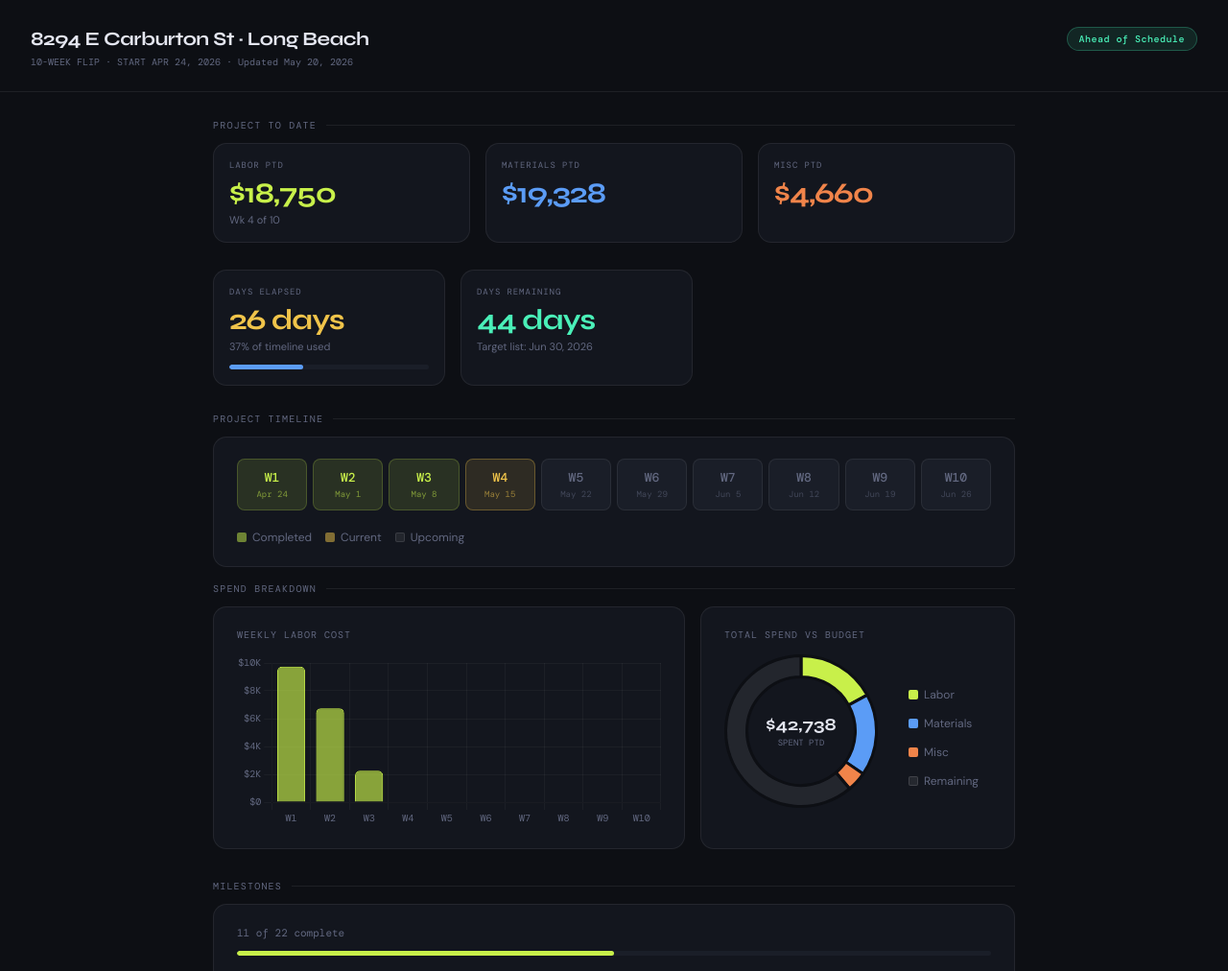
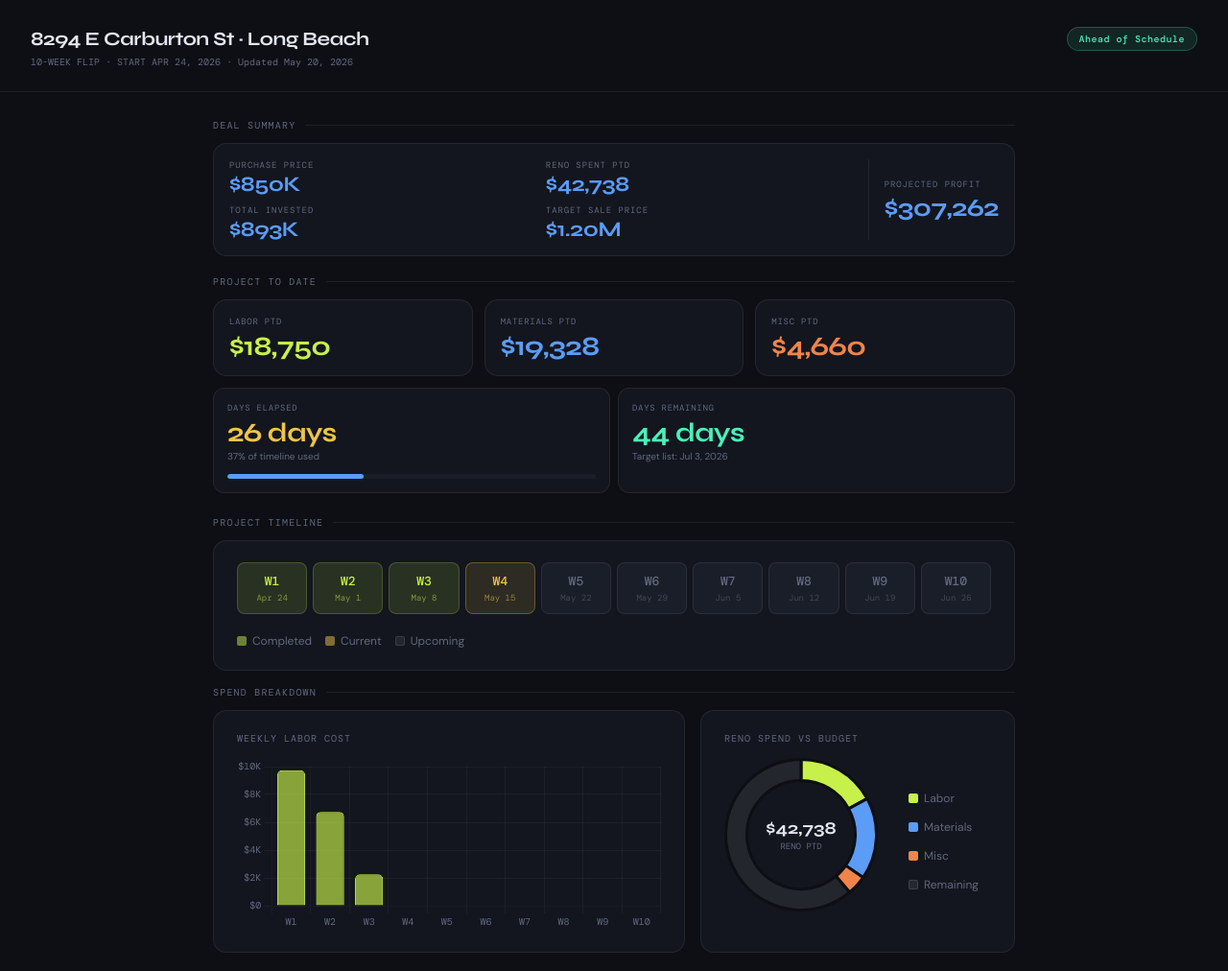
Before and after one commit to stevencchev-ux/8294-Carburton, a plain HTML site: page index.html in a window 1280 px wide. Shown: the top 1012 px of the page at 96% size. Drawn offline with nearby package versions, Linux system fonts and the light colour scheme.

Commit message:
Update index.html

```diff
--- a/index.html
+++ b/index.html
@@ -21,8 +21,13 @@
     --blue:    #5b9cf6;
   }
   * { box-sizing: border-box; margin: 0; padding: 0; -webkit-tap-highlight-color: transparent; }
-  html, body { background: var(--bg); color: var(--text); font-family: 'DM Sans', sans-serif; font-size: 15px; min-height: 100vh; }
+  html, body {
+    background: var(--bg); color: var(--text);
+    font-family: 'DM Sans', sans-serif; font-size: 15px; min-height: 100vh;
+    overflow-x: hidden; /* prevent horizontal scroll */
+  }
 
+  /* ── HEADER ── */
   .hdr {
     padding: 20px 16px 16px;
     border-bottom: 1px solid var(--border);
@@ -41,8 +46,10 @@
   .badge.at-risk     { background: rgba(240,196,74,0.1);   color: var(--warn);  border: 1px solid rgba(240,196,74,0.25); }
   .badge.behind      { background: rgba(240,90,74,0.1);    color: var(--red);   border: 1px solid rgba(240,90,74,0.25); }
 
-  .page { padding: 20px 16px 60px; max-width: 900px; margin: 0 auto; }
+  /* ── PAGE ── */
+  .page { padding: 20px 16px 60px; max-width: 900px; margin: 0 auto; width: 100%; }
 
+  /* ── SECTION LABEL ── */
   .sec {
     font-family: 'DM Mono', monospace; font-size: 10px; letter-spacing: 0.12em;
     color: var(--muted); text-transform: uppercase; margin-bottom: 12px;
@@ -50,22 +57,94 @@
   }
   .sec::after { content:''; flex:1; height:1px; background:var(--border); }
 
+  /* ── CARD ── */
   .card { background: var(--surface); border: 1px solid var(--border); border-radius: 14px; padding: 18px; margin-bottom: 12px; }
 
-  .kpi-grid { display: grid; grid-template-columns: 1fr 1fr; gap: 12px; margin-bottom: 24px; }
-  .kpi-card { background: var(--surface); border: 1px solid var(--border); border-radius: 14px; padding: 16px; }
-  .kpi-lbl  { font-family: 'DM Mono', monospace; font-size: 9px; letter-spacing: 0.1em; color: var(--muted); text-transform: uppercase; margin-bottom: 8px; }
-  .kpi-val  { font-family: 'Syne', sans-serif; font-size: 26px; font-weight: 700; letter-spacing: -0.03em; line-height: 1; }
+  /* ── DEAL SUMMARY BANNER ── */
+  .deal-banner {
+    background: var(--surface);
+    border: 1px solid var(--border);
+    border-radius: 14px;
+    padding: 16px;
+    margin-bottom: 20px;
+    display: flex;
+    gap: 0;
+    align-items: stretch;
+  }
+  .deal-left {
+    flex: 1;
+    display: grid;
+    grid-template-columns: 1fr 1fr;
+    gap: 10px;
+    min-width: 0;
+  }
+  .deal-divider {
+    width: 1px;
+    background: var(--border);
+    margin: 0 16px;
+    flex-shrink: 0;
+  }
+  .deal-right {
+    display: flex;
+    flex-direction: column;
+    justify-content: center;
+    gap: 4px;
+    flex-shrink: 0;
+  }
+  .deal-item { display: flex; flex-direction: column; gap: 3px; }
+  .deal-lbl  { font-family: 'DM Mono', monospace; font-size: 9px; letter-spacing: 0.1em; color: var(--muted); text-transform: uppercase; }
+  .deal-val  { font-family: 'Syne', sans-serif; font-size: 18px; font-weight: 700; letter-spacing: -0.02em; line-height: 1; color: var(--blue); }
+  .deal-spread-lbl { font-family: 'DM Mono', monospace; font-size: 9px; letter-spacing: 0.1em; color: var(--muted); text-transform: uppercase; }
+  .deal-spread-val { font-family: 'Syne', sans-serif; font-size: 22px; font-weight: 700; color: var(--blue); letter-spacing: -0.02em; line-height: 1; margin-top: 2px; }
+  .deal-spread-sub { display: none; }
+
+  /* ── PTD KPI GRID — always 3 cols, compact on mobile ── */
+  .kpi-grid-ptd {
+    display: grid;
+    grid-template-columns: 1fr 1fr 1fr;
+    gap: 8px;
+    margin-bottom: 12px;
+    width: 100%;
+  }
+  .kpi-card {
+    background: var(--surface); border: 1px solid var(--border);
+    border-radius: 12px; padding: 12px 10px;
+    min-width: 0; /* prevent overflow */
+  }
+  .kpi-lbl {
+    font-family: 'DM Mono', monospace; font-size: 8px; letter-spacing: 0.08em;
+    color: var(--muted); text-transform: uppercase; margin-bottom: 6px;
+    white-space: nowrap; overflow: hidden; text-overflow: ellipsis;
+  }
+  .kpi-val {
+    font-family: 'Syne', sans-serif; font-size: 18px; font-weight: 700;
+    letter-spacing: -0.02em; line-height: 1;
+  }
   .kpi-val.green  { color: var(--green); }
   .kpi-val.blue   { color: var(--blue); }
   .kpi-val.yellow { color: var(--warn); }
   .kpi-val.teal   { color: var(--teal); }
   .kpi-val.orange { color: #f0844a; }
-  .kpi-sub  { font-size: 11px; color: var(--muted); margin-top: 6px; }
+  .kpi-sub { font-size: 10px; color: var(--muted); margin-top: 4px; }
 
+  /* ── TIME KPI ROW ── */
+  .kpi-grid-time {
+    display: grid;
+    grid-template-columns: 1fr 1fr;
+    gap: 8px;
+    margin-bottom: 24px;
+    width: 100%;
+  }
+  .kpi-card-time {
+    background: var(--surface); border: 1px solid var(--border);
+    border-radius: 12px; padding: 14px;
+  }
+
+  /* ── PROGRESS BAR ── */
   .prog-track { height: 5px; background: var(--surf2); border-radius: 100px; overflow: hidden; margin-top: 12px; }
   .prog-fill  { height: 100%; border-radius: 100px; transition: width .6s ease; }
 
+  /* ── WEEK STRIP ── */
   .week-scroll { overflow-x: auto; -webkit-overflow-scrolling: touch; padding-bottom: 6px; }
   .week-scroll::-webkit-scrollbar { height: 3px; }
   .week-scroll::-webkit-scrollbar-track { background: transparent; }
@@ -73,7 +152,7 @@
   .week-strip { display: flex; gap: 6px; min-width: max-content; }
   .wk {
     flex-shrink: 0;
-    width: 72px; text-align: center; padding: 10px 6px;
+    width: 68px; text-align: center; padding: 10px 6px;
     border-radius: 8px; font-family: 'DM Mono', monospace;
   }
   .wk-num  { font-size: 13px; font-weight: 500; }
@@ -82,12 +161,13 @@
   .wk.current { background: rgba(240,196,74,0.12); color: var(--warn);  border: 1px solid rgba(240,196,74,0.3); }
   .wk.future  { background: var(--surf2);          color: var(--muted); border: 1px solid var(--border); }
 
+  /* ── LEGEND ── */
   .legend { display: flex; flex-wrap: wrap; gap: 14px; margin-top: 14px; }
   .legend-item { display: flex; align-items: center; gap: 6px; font-size: 12px; color: var(--muted); }
   .legend-dot  { width: 10px; height: 10px; border-radius: 2px; flex-shrink: 0; }
 
+  /* ── CHARTS ── */
   .chart-wrap { position: relative; width: 100%; }
-
   .donut-row { display: flex; flex-direction: column; align-items: center; }
   .donut-wrap { position: relative; width: 160px; height: 160px; }
   .donut-center {
@@ -95,9 +175,10 @@
     display: flex; flex-direction: column; align-items: center; justify-content: center;
     pointer-events: none;
   }
-  .donut-num  { font-family: 'Syne', sans-serif; font-size: 18px; font-weight: 700; color: var(--text); }
-  .donut-lbl  { font-family: 'DM Mono', monospace; font-size: 9px; color: var(--muted); margin-top: 2px; }
+  .donut-num { font-family: 'Syne', sans-serif; font-size: 18px; font-weight: 700; color: var(--text); }
+  .donut-lbl { font-family: 'DM Mono', monospace; font-size: 9px; color: var(--muted); margin-top: 2px; }
 
+  /* ── MILESTONES ── */
   .ms-item {
     display: grid;
     grid-template-columns: 58px 16px 1fr auto;
@@ -123,61 +204,62 @@
   .ms-pill.overdue { background: rgba(240,90,74,0.1);   color: var(--red); }
   .ms-pill.future  { background: rgba(255,255,255,0.04); color: var(--muted); }
 
+  /* ── DESKTOP ── */
   @media (min-width: 640px) {
     .hdr        { padding: 28px 32px 24px; }
     .hdr-title  { font-size: 20px; }
     .page       { padding: 28px 32px 60px; }
-    .kpi-grid   { grid-template-columns: repeat(4, 1fr); gap: 16px; margin-bottom: 28px; }
-    .kpi-val    { font-size: 30px; }
+    .kpi-val    { font-size: 22px; }
     .card       { padding: 22px 24px; margin-bottom: 16px; }
     .week-scroll { overflow-x: visible; }
     .week-strip  { display: grid; grid-template-columns: repeat(10, 1fr); min-width: unset; }
     .wk         { width: auto; }
     .donut-row  { flex-direction: row; gap: 32px; align-items: center; }
     .ms-item    { grid-template-columns: 68px 16px 1fr auto; gap: 14px; }
+    .deal-grid  { grid-template-columns: repeat(4, 1fr); }
+    .kpi-grid-ptd { gap: 12px; }
+    .kpi-card   { padding: 16px; border-radius: 14px; }
+    .kpi-lbl    { font-size: 9px; }
+    .kpi-val    { font-size: 24px; }
+    .deal-val   { font-size: 22px; }
+    .deal-spread-val { font-size: 26px; }
   }
   @media (min-width: 900px) {
     .spend-row { display: grid; grid-template-columns: 3fr 2fr; gap: 16px; margin-bottom: 16px; }
+    .kpi-val   { font-size: 28px; }
   }
 </style>
 </head>
 <body>
 
 <script>
-const LAST_UPDATED = "May 20, 2026";
+/* ================================================================
+   EDITABLE DATA
+   ================================================================ */
+const LAST_UPDATED    = "May 20, 2026";
+const START_DATE      = "2026-04-24";
+const TOTAL_WEEKS     = 10;
 
-const START_DATE  = "2026-04-24";
-const TOTAL_WEEKS = 10;
+/* Deal financials */
+const PURCHASE_PRICE  = 850000;
+const RENO_BUDGET     = 110000;
+const TARGET_SALE     = 1200000;
 
 const LABOR_BY_WEEK = [
-  9740,  /* Week 1  Apr 22–28 */
-  6750,  /* Week 2  Apr 29–May 5 */
-  2260,  /* Week 3  May 6–12 */
-  0,     /* Week 4  May 13–19 */
-  0,     /* Week 5  May 20–26 */
-  0,     /* Week 6  May 27–Jun 2 */
-  0,     /* Week 7  Jun 3–9 */
-  0,     /* Week 8  Jun 10–16 */
-  0,     /* Week 9  Jun 17–23 */
-  0,     /* Week 10 Jun 24–30 */
+  9740,  /* Week 1  Apr 24–30 */
+  6750,  /* Week 2  May 1–7   */
+  2260,  /* Week 3  May 8–14  */
+  0,     /* Week 4  May 15–21 */
+  0,     /* Week 5  May 22–28 */
+  0,     /* Week 6  May 29–Jun 4 */
+  0,     /* Week 7  Jun 5–11  */
+  0,     /* Week 8  Jun 12–18 */
+  0,     /* Week 9  Jun 19–25 */
+  0,     /* Week 10 Jun 26–Jul 2 */
 ];
 
-const MATERIALS = {
-  "Demo & Disposal":  1500,
-  "Structural":       0,
-  "Kitchen":          3400,
-  "Bathrooms":        0,
-  "Lighting":         500,
-  "Exterior & Paint": 0,
-  "Flooring":         0,
-  "Misc":             0,
-};
-
-/* Separate spend buckets shown in donut */
 const MATERIALS_TOTAL = 19328.13;
-const MISC_TOTAL      = 4660;      /* Trash Haul $2,960 + Asbestos $1,700 */
-
-const RENO_BUDGET = 110000;
+const MISC_TOTAL      = 4660;   /* Trash Haul $2,960 + Asbestos $1,700 */
 
 const MILESTONES = [
   { name: "Demo complete — walls, cabinets, fixtures cleared",  targetDay: 3,  done: true  },
@@ -189,10 +271,10 @@ const MILESTONES = [
   { name: "Kitchen cabinets installed",                         targetDay: 22, done: true  },
   { name: "Bathroom tile — floors & showers",                   targetDay: 24, done: true  },
   { name: "Countertops templated & ordered",                    targetDay: 25, done: true  },
-  { name: "Exterior paint complete",                            targetDay: 46, done: false },
   { name: "Recessed lighting trim & fixtures installed",        targetDay: 30, done: true  },
   { name: "Dining cabinets & wall cabinets installed",          targetDay: 32, done: true  },
   { name: "Countertops installed",                              targetDay: 35, done: false },
+  { name: "Exterior paint complete",                            targetDay: 46, done: false },
   { name: "Backsplash & pendant lights installed",              targetDay: 37, done: false },
   { name: "Bath vanities, mirrors & fixtures installed",        targetDay: 40, done: false },
   { name: "Interior paint — final coat all rooms",              targetDay: 42, done: false },
@@ -203,27 +285,28 @@ const MILESTONES = [
   { name: "Professional photos",                                targetDay: 67, done: false },
   { name: "Listed on MLS",                                      targetDay: 70, done: false },
 ];
-</script>
+/* ================================================================ */
 
-<script>
-const g = id => document.getElementById(id);
-const fmt = n => '$' + Math.round(n).toLocaleString();
+const g   = id => document.getElementById(id);
+const fmt = n  => '$' + Math.round(n).toLocaleString();
+const fmtK = n => '$' + (n >= 1000000 ? (n/1000000).toFixed(2) + 'M' : Math.round(n/1000) + 'K');
 const MONTHS = ['Jan','Feb','Mar','Apr','May','Jun','Jul','Aug','Sep','Oct','Nov','Dec'];
 
 const START = new Date(START_DATE + 'T00:00:00');
 const END   = new Date(START); END.setDate(END.getDate() + TOTAL_WEEKS * 7);
-const TODAY = new Date();
-TODAY.setHours(0,0,0,0);
+const TODAY = new Date(); TODAY.setHours(0,0,0,0);
 
-const elapsed  = Math.max(0, Math.floor((TODAY - START) / 86400000));
-const totalD   = Math.floor((END - START) / 86400000);
-const remain   = Math.max(0, totalD - elapsed);
-const timePct  = Math.min(100, Math.round((elapsed / totalD) * 100));
-const curWeek  = elapsed === 0 ? 1 : Math.min(TOTAL_WEEKS, Math.floor(elapsed / 7) + 1);
+const elapsed    = Math.max(0, Math.floor((TODAY - START) / 86400000));
+const totalD     = Math.floor((END - START) / 86400000);
+const remain     = Math.max(0, totalD - elapsed);
+const timePct    = Math.min(100, Math.round((elapsed / totalD) * 100));
+const curWeek    = elapsed === 0 ? 1 : Math.min(TOTAL_WEEKS, Math.floor(elapsed / 7) + 1);
 const notStarted = TODAY < START;
 
-const laborTotal = LABOR_BY_WEEK.reduce((a,b)=>a+b, 0);
-const grandTotal = laborTotal + MATERIALS_TOTAL + MISC_TOTAL;
+const laborTotal  = LABOR_BY_WEEK.reduce((a,b)=>a+b,0);
+const renoSpent   = laborTotal + MATERIALS_TOTAL + MISC_TOTAL;
+const totalInvested = PURCHASE_PRICE + renoSpent;
+const projectedSpread = TARGET_SALE - totalInvested;
 
 const msDone    = MILESTONES.filter(m => m.done).length;
 const msOverdue = MILESTONES.filter(m => !m.done && elapsed >= m.targetDay).length;
@@ -236,18 +319,17 @@ function msStatus(ms) {
 }
 
 function health() {
-  if (notStarted)                        return { label: 'Not Started',       cls: 'not-started' };
-  if (msOverdue === 0 && msDone > 0)     return { label: 'Ahead of Schedule', cls: 'ahead' };
-  if (msOverdue === 0)                   return { label: 'On Schedule',        cls: 'on-track' };
-  if (msOverdue <= 2)                    return { label: 'At Risk',            cls: 'at-risk' };
-  return                                        { label: 'Behind Schedule',    cls: 'behind' };
+  if (notStarted)                    return { label: 'Not Started',       cls: 'not-started' };
+  if (msOverdue === 0 && msDone > 0) return { label: 'Ahead of Schedule', cls: 'ahead' };
+  if (msOverdue === 0)               return { label: 'On Schedule',        cls: 'on-track' };
+  if (msOverdue <= 2)                return { label: 'At Risk',            cls: 'at-risk' };
+  return                                    { label: 'Behind Schedule',    cls: 'behind' };
 }
 
 function dayDate(d) {
   const dt = new Date(START); dt.setDate(dt.getDate() + d - 1);
   return MONTHS[dt.getMonth()] + ' ' + dt.getDate();
 }
-
 function weekStartLabel(w) {
   const s = new Date(START); s.setDate(s.getDate() + (w-1)*7);
   return MONTHS[s.getMonth()] + ' ' + s.getDate();
@@ -255,21 +337,29 @@ function weekStartLabel(w) {
 
 window.addEventListener('DOMContentLoaded', () => {
 
+  /* Header */
   const h = health();
-  g('badge').textContent  = h.label;
-  g('badge').className    = 'badge ' + h.cls;
+  g('badge').textContent = h.label;
+  g('badge').className   = 'badge ' + h.cls;
   g('updated').textContent = 'Updated ' + LAST_UPDATED;
 
-  g('kpi-labor').textContent   = fmt(laborTotal);
-  g('kpi-mat').textContent     = fmt(MATERIALS_TOTAL);
-  g('kpi-misc').textContent    = fmt(MISC_TOTAL);
-  g('kpi-elapsed').textContent = notStarted ? 'Starts Apr 22' : elapsed + (elapsed===1?' day':' days');
+  /* Deal banner */
+  g('deal-purchase').textContent  = fmtK(PURCHASE_PRICE);
+  g('deal-reno').textContent      = fmt(renoSpent);
+  g('deal-invested').textContent  = fmtK(totalInvested);
+  g('deal-target').textContent    = fmtK(TARGET_SALE);
+  g('deal-spread').textContent    = fmt(projectedSpread);
+
+  /* PTD KPIs */
+  g('kpi-labor').textContent = fmt(laborTotal);
+  g('kpi-mat').textContent   = fmt(MATERIALS_TOTAL);
+  g('kpi-misc').textContent  = fmt(MISC_TOTAL);
+
+  /* Time KPIs */
+  g('kpi-elapsed').textContent = notStarted ? 'Starts Apr 24' : elapsed + (elapsed===1?' day':' days');
   g('kpi-remain').textContent  = remain + ' days';
-  g('kpi-labor-sub').textContent   = notStarted ? 'Project not started' : 'Wk ' + curWeek + ' of ' + TOTAL_WEEKS;
-  g('kpi-mat-sub').textContent     = '';
-  g('kpi-misc-sub').textContent    = '';
-  g('kpi-elapsed-sub').textContent = notStarted ? 'Starting Apr 22, 2026' : timePct + '% of timeline used';
-  g('kpi-remain-sub').textContent  = 'Target list: Jun 30, 2026';
+  g('kpi-elapsed-sub').textContent = notStarted ? 'Starting Apr 24, 2026' : timePct + '% of timeline used';
+  g('kpi-remain-sub').textContent  = 'Target list: Jul 3, 2026';
 
   g('time-bar').style.width      = timePct + '%';
   g('time-bar').style.background = timePct > 80 ? '#f05a4a' : timePct > 55 ? '#f0c44a' : '#5b9cf6';
@@ -280,29 +370,24 @@ window.addEventListener('DOMContentLoaded', () => {
     const st = notStarted
       ? (w === 1 ? 'current' : 'future')
       : (w < curWeek ? 'done' : w === curWeek ? 'current' : 'future');
-    ws += `<div class="wk ${st}">
-      <div class="wk-num">W${w}</div>
-      <div class="wk-date">${weekStartLabel(w)}</div>
-    </div>`;
+    ws += `<div class="wk ${st}"><div class="wk-num">W${w}</div><div class="wk-date">${weekStartLabel(w)}</div></div>`;
   }
   g('week-strip').innerHTML = ws;
 
-  /* Donut — 4 segments */
-  const hasSpend = grandTotal > 0;
+  /* Donut */
+  const hasSpend = renoSpent > 0;
   new Chart(g('donutChart').getContext('2d'), {
     type: 'doughnut',
     data: {
-      labels: ['Labor','Materials','Misc','Remaining'],
+      labels: ['Labor','Materials','Misc','Remaining Budget'],
       datasets: [{
         data: hasSpend
-          ? [laborTotal, MATERIALS_TOTAL, MISC_TOTAL, Math.max(0, RENO_BUDGET - grandTotal)]
+          ? [laborTotal, MATERIALS_TOTAL, MISC_TOTAL, Math.max(0, RENO_BUDGET - renoSpent)]
           : [0,0,0,1],
         backgroundColor: hasSpend
           ? ['#c8f04a','#5b9cf6','#f0844a','rgba(255,255,255,0.07)']
           : ['rgba(255,255,255,0.04)','rgba(255,255,255,0.03)','rgba(255,255,255,0.02)','rgba(255,255,255,0.07)'],
-        borderColor: '#0d0f14',
-        borderWidth: 3,
-        hoverOffset: 4,
+        borderColor: '#0d0f14', borderWidth: 3, hoverOffset: 4,
       }]
     },
     options: {
@@ -313,7 +398,7 @@ window.addEventListener('DOMContentLoaded', () => {
       }
     }
   });
-  g('donut-num').textContent = fmt(grandTotal);
+  g('donut-num').textContent = fmt(renoSpent);
 
   /* Labor bar */
   new Chart(g('laborChart').getContext('2d'), {
@@ -323,14 +408,12 @@ window.addEventListener('DOMContentLoaded', () => {
       datasets: [{
         data: LABOR_BY_WEEK,
         backgroundColor: LABOR_BY_WEEK.map((_,i) =>
-          i+1 < curWeek    ? 'rgba(200,240,74,0.65)' :
-          i+1 === curWeek  ? 'rgba(240,196,74,0.65)' :
-          'rgba(255,255,255,0.05)'
+          i+1 < curWeek   ? 'rgba(200,240,74,0.65)' :
+          i+1 === curWeek ? 'rgba(240,196,74,0.65)' : 'rgba(255,255,255,0.05)'
         ),
         borderColor: LABOR_BY_WEEK.map((_,i) =>
-          i+1 < curWeek    ? '#c8f04a' :
-          i+1 === curWeek  ? '#f0c44a' :
-          'rgba(255,255,255,0.1)'
+          i+1 < curWeek   ? '#c8f04a' :
+          i+1 === curWeek ? '#f0c44a' : 'rgba(255,255,255,0.1)'
         ),
         borderWidth: 1, borderRadius: 5,
       }]
@@ -348,7 +431,7 @@ window.addEventListener('DOMContentLoaded', () => {
 
   /* Milestones */
   const msPct = Math.round((msDone / MILESTONES.length) * 100);
-  g('ms-bar').style.width    = msPct + '%';
+  g('ms-bar').style.width     = msPct + '%';
   g('ms-summary').textContent = msDone + ' of ' + MILESTONES.length + ' complete' +
     (msOverdue > 0 ? '  ·  ' + msOverdue + ' overdue' : '');
 
@@ -366,6 +449,7 @@ window.addEventListener('DOMContentLoaded', () => {
 });
 </script>
 
+<!-- ── PAGE ── -->
 <div class="hdr">
   <div>
     <div class="hdr-title">8294 E Carburton St · Long Beach</div>
@@ -376,33 +460,60 @@ window.addEventListener('DOMContentLoaded', () => {
 
 <div class="page">
 
-  <!-- KPIs — 3 top row + 2 bottom -->
+  <!-- DEAL SUMMARY -->
+  <div class="sec">Deal Summary</div>
+  <div class="deal-banner">
+    <div class="deal-left">
+      <div class="deal-item">
+        <div class="deal-lbl">Purchase Price</div>
+        <div class="deal-val" id="deal-purchase">—</div>
+      </div>
+      <div class="deal-item">
+        <div class="deal-lbl">Reno Spent PTD</div>
+        <div class="deal-val" id="deal-reno">—</div>
+      </div>
+      <div class="deal-item">
+        <div class="deal-lbl">Total Invested</div>
+        <div class="deal-val" id="deal-invested">—</div>
+      </div>
+      <div class="deal-item">
+        <div class="deal-lbl">Target Sale Price</div>
+        <div class="deal-val" id="deal-target">—</div>
+      </div>
+    </div>
+    <div class="deal-divider"></div>
+    <div class="deal-right">
+      <div class="deal-spread-lbl">Projected Profit</div>
+      <div class="deal-spread-val" id="deal-spread">—</div>
+    </div>
+  </div>
+
+  <!-- PTD KPIs — 3 compact cards always in one row -->
   <div class="sec">Project to Date</div>
-  <div class="kpi-grid" style="grid-template-columns:1fr 1fr 1fr;">
+  <div class="kpi-grid-ptd">
     <div class="kpi-card">
       <div class="kpi-lbl">Labor PTD</div>
       <div class="kpi-val green" id="kpi-labor">$0</div>
-      <div class="kpi-sub" id="kpi-labor-sub"></div>
     </div>
     <div class="kpi-card">
       <div class="kpi-lbl">Materials PTD</div>
       <div class="kpi-val blue" id="kpi-mat">$0</div>
-      <div class="kpi-sub" id="kpi-mat-sub"></div>
     </div>
     <div class="kpi-card">
       <div class="kpi-lbl">Misc PTD</div>
       <div class="kpi-val orange" id="kpi-misc">$0</div>
-      <div class="kpi-sub" id="kpi-misc-sub"></div>
     </div>
   </div>
-  <div class="kpi-grid" style="grid-template-columns:1fr 1fr; max-width:500px;">
-    <div class="kpi-card">
+
+  <!-- TIME KPIs -->
+  <div class="kpi-grid-time">
+    <div class="kpi-card-time">
       <div class="kpi-lbl">Days Elapsed</div>
       <div class="kpi-val yellow" id="kpi-elapsed">—</div>
       <div class="kpi-sub" id="kpi-elapsed-sub"></div>
       <div class="prog-track"><div class="prog-fill" id="time-bar" style="width:0%"></div></div>
     </div>
-    <div class="kpi-card">
+    <div class="kpi-card-time">
       <div class="kpi-lbl">Days Remaining</div>
       <div class="kpi-val teal" id="kpi-remain">—</div>
       <div class="kpi-sub" id="kpi-remain-sub"></div>
@@ -430,13 +541,13 @@ window.addEventListener('DOMContentLoaded', () => {
       <div class="chart-wrap" style="height:180px"><canvas id="laborChart"></canvas></div>
     </div>
     <div class="card">
-      <div style="font-family:'DM Mono',monospace;font-size:10px;letter-spacing:0.1em;color:var(--muted);text-transform:uppercase;margin-bottom:14px">Total Spend vs Budget</div>
+      <div style="font-family:'DM Mono',monospace;font-size:10px;letter-spacing:0.1em;color:var(--muted);text-transform:uppercase;margin-bottom:14px">Reno Spend vs Budget</div>
       <div class="donut-row">
         <div class="donut-wrap">
           <canvas id="donutChart"></canvas>
           <div class="donut-center">
             <div class="donut-num" id="donut-num">$0</div>
-            <div class="donut-lbl">SPENT PTD</div>
+            <div class="donut-lbl">RENO PTD</div>
           </div>
         </div>
         <div class="legend">
```
